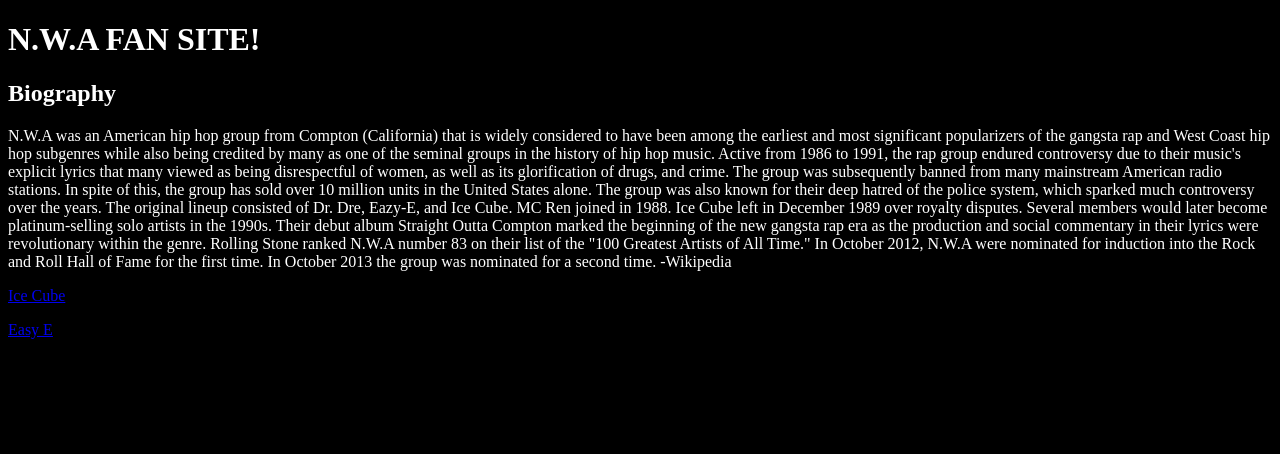
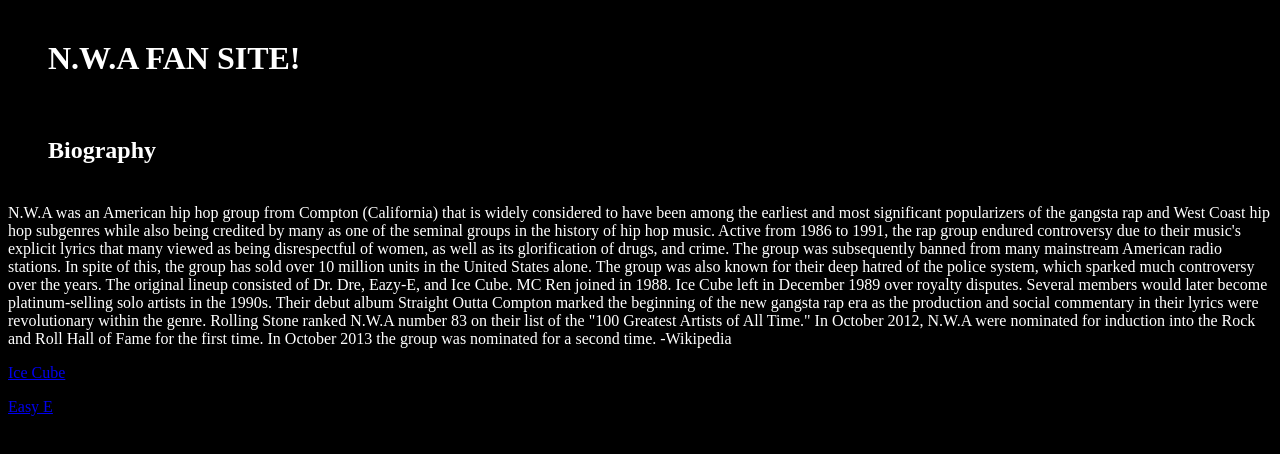
Before and after one commit to kingcole90/kingcole90.github.io, a plain HTML site: page Bio/memberbio.html in a window 1280 px wide. Drawn offline with Linux system fonts and the light colour scheme.

Commit message:
Nwa Fan site CSS update2

```diff
--- a/style.css
+++ b/style.css
@@ -1,8 +1,15 @@
 h1{
 	background-color: #000;
 	color: #fff;
+	margin: 20px;
+	padding: 20px;
+
 }
 body{
 	background-color: #000;
 	color: #fff;
 }
+h2{
+	margin: 20px;
+	padding: 20px;
+}
```
